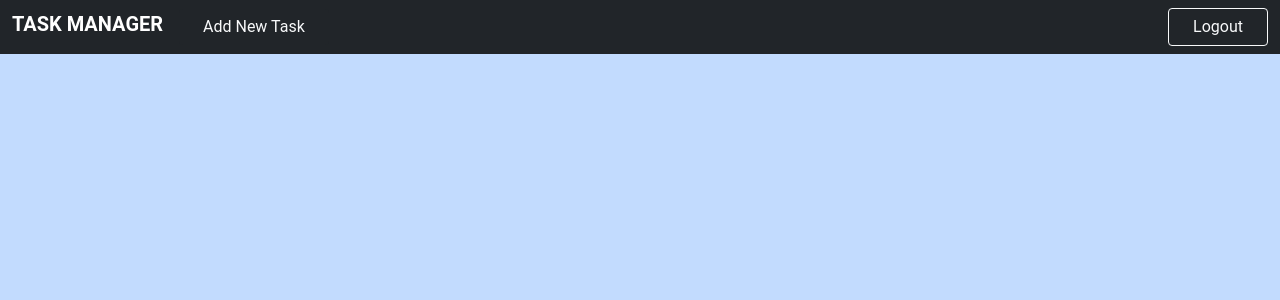
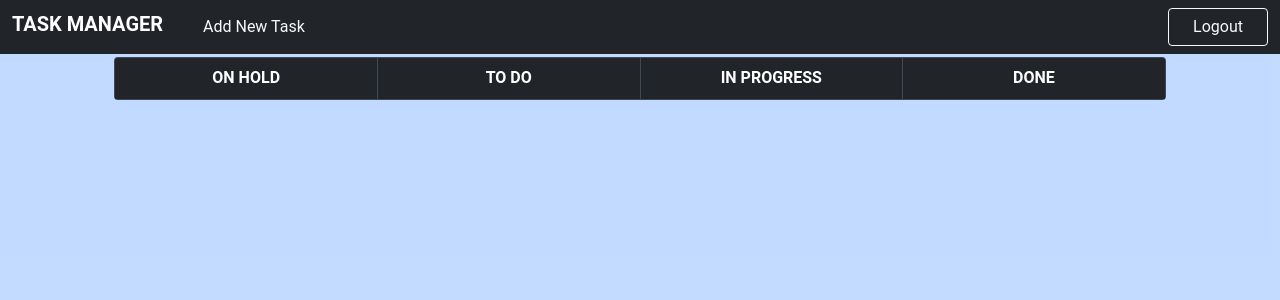
Before and after one commit to VictoriaShyika/task_manager, a React (Create React App) app in the folder client/: page /home in a window 1280 px wide. Shown: the top 300 px of the page. Built offline with nearby package versions, Linux system fonts and the light colour scheme; sample sign-in values are in the browser's storage.

Commit message:
Task_Adding: Added task grid

```diff
--- a/client/package.json
+++ b/client/package.json
@@ -11,8 +11,11 @@
     "bootstrap": "^5.1.3",
     "react": "^18.1.0",
     "react-dom": "^18.1.0",
+    "react-redux": "^8.0.1",
     "react-router-dom": "^6.3.0",
     "react-scripts": "5.0.1",
+    "react-uuid": "^1.0.2",
+    "redux": "^4.2.0",
     "source-map-resolve": "^0.6.0",
     "web-vitals": "^2.1.4"
   },
--- /dev/null
+++ b/client/src/actions/index.js
@@ -0,0 +1,28 @@
+import { CREATE_TASK, REMOVE_TASK, EDIT_TASK } from "./types";
+import uuid from "react-uuid";
+
+export const editTask = (id, params = {}) => {
+  return {
+    type: EDIT_TASK,
+    payload: { id, params },
+  };
+};
+
+export const createTask = ({ title, description }) => {
+  return {
+    type: CREATE_TASK,
+    payload: {
+      id: uuid(),
+      title,
+      description,
+      status: "On Hold",
+    },
+  };
+};
+
+export const removeTask = (id) => {
+  return {
+    type: REMOVE_TASK,
+    id,
+  };
+};
--- /dev/null
+++ b/client/src/actions/types.js
@@ -0,0 +1,3 @@
+export const EDIT_TASK = "EDIT_TASK";
+export const CREATE_TASK = "CREATE_TASK";
+export const REMOVE_TASK = "REMOVE_TASK";
--- a/client/src/components/Navbar.js
+++ b/client/src/components/Navbar.js
@@ -23,7 +23,7 @@ export default function Navbar() {
         {!isAuth ? (
           <>
             <Brand />
-            <div class="navbar-nav">
+            <div className="navbar-nav">
               <div className="ml-auto d-flex ">
                 <Link to="/login" className="mx-2">
                   <Button>Login</Button>
--- a/client/src/components/Task.js
+++ b/client/src/components/Task.js
@@ -1,7 +1,41 @@
 import React from "react";
 
-const Task = () => {
-  return <div><h2>Task componenet</h2></div>;
+const TASKS_STATUSES = ["On Hold", "To Do", "In Progress", "Done"];
+
+const Task = (props) => {
+  function onStatusChange(e) {
+    props.onStatusChange(props.task.id, e.target.value);
+  }
+  function onRemoveTask() {
+    props.onRemoveTask(props.task.id);
+  }
+  return (
+    <>
+      <div className="d-flex justify-content-between mx-1 my-1">
+        <form onChange={onStatusChange}>
+          <select defaultValue={props.task.status}>
+            {TASKS_STATUSES.map((status) => (
+              <option value={status} key={status}>
+                {status}
+              </option>
+            ))}
+          </select>
+        </form>
+        <button
+          type="button"
+          className="btn-close btn-close-white "
+          aria-label="Close"
+          onClick={() => onRemoveTask(props.task.id)}
+        ></button>
+      </div>
+      <div className="px-2" style={{ borderBottom: "solid gray 1px" }}>
+        <h2 className="card-title mt-3 text-uppercase px-2">
+          {props.task.title}
+        </h2>
+        <p className="card-text mb-3 fw-bold px-2">{props.task.description}</p>
+      </div>
+    </>
+  );
 };
 
 export default Task;
--- a/client/src/components/TasksList.js
+++ b/client/src/components/TasksList.js
@@ -1,9 +1,20 @@
 import React from "react";
+import Task from "./Task";
 
-const TasksList = () => {
+const TasksList = (props) => {
   return (
     <div>
-      <h2>TasksList Componenets</h2>
+      <div className="card-header text-uppercase text-center fw-bold bg-dark text-white">
+        {props.status}
+      </div>
+      {props.tasks.map((task) => (
+        <Task
+          key={task.id}
+          task={task}
+          onStatusChange={props.onStatusChange}
+          onRemoveTask={props.onRemoveTask}
+        />
+      ))}
     </div>
   );
 };
--- a/client/src/components/TasksPage.js
+++ b/client/src/components/TasksPage.js
@@ -1,24 +1,109 @@
-import React, { useContext } from "react";
+import React, { useContext, useState } from "react";
 import Button from "./UI/Button";
 import Input from "./UI/Input";
 import Textarea from "./UI/Textarea";
 import { AuthContext } from "../context";
+import TasksList from "./TasksList";
+import Error from "./UI/Error";
 
-const TasksPage = () => {
-  const { addTask } = useContext(AuthContext);
+const TASKS_STATUSES = ["On Hold", "To Do", "In Progress", "Done"];
+
+const TasksPage = (props) => {
+
+  const { addTask, setAddTask } = useContext(AuthContext);
+
+  const [title, setTitle] = useState("");
+  const [description, setDescription] = useState("");
+
+  const [emptyTitle, setEmptyTitle] = useState(false);
+  const [emptyDescription, setEmptyDescription] = useState(false);
+
+  const onTitleChange = (e) => {
+    setTitle(e.target.value);
+  };
+  const onDescriptionChange = (e) => {
+    setDescription(e.target.value);
+  };
+  const resetForm = () => {
+    setTitle("");
+    setDescription("");
+    setAddTask(false);
+  };
+
+  const onCreateTask = (e) => {
+    e.preventDefault();
+    setEmptyTitle(false);
+    setEmptyDescription(false);
+
+    if (title === "" || title == null) {
+      setEmptyTitle("Please fill title field");
+      return console.log("Please fill title field");
+    } else if (description === "" || description == null) {
+      setEmptyDescription("Please fill description field");
+      return console.log("Please fill description field");
+    }
+    props.onCreateTask({ title, description });
+    resetForm();
+  };
+
+  const renderTaskLists = () => {
+    const { tasks } = props;
+    return TASKS_STATUSES.map((status, id) => {
+      const statusTasks = tasks.filter((task) => task.status === status);
+      return (
+        <div
+          className="col-md-3 card text-white bg-dark bg-opacity-75"
+          key={id}
+        >
+          <TasksList
+            key={status}
+            status={status}
+            tasks={statusTasks}
+            onStatusChange={props.onStatusChange}
+            onRemoveTask={props.onRemoveTask}
+          />
+        </div>
+      );
+    });
+  };
 
   return (
-    <div className="container" style={{ paddingTop: "57px" }}>
+    <div
+      className="row"
+      style={{
+        paddingTop: "57px",
+        paddingLeft: "8%",
+        paddingRight: "8%",
+        margin: "0",
+      }}
+    >
+      <div className="col-md-12">
         {addTask && (
           <form
-          className="p-3 bg-dark bg-opacity-75"
+            onSubmit={onCreateTask}
+            className="p-3 bg-dark bg-opacity-75 mb-1"
             style={{ borderRadius: "0.5rem" }}
           >
-          <Input type="text" placeholder="Task Title" />
-          <Textarea type="textarea" placeholder="Task Description" />
+            <Input
+              type="text"
+              placeholder="Task Title"
+              onChange={onTitleChange}
+            />
+            <Textarea
+              type="textarea"
+              placeholder="Task Description"
+              onChange={onDescriptionChange}
+            />
+            {emptyTitle ? <Error>{emptyTitle}</Error> : ""}
+            {emptyDescription ? <Error>{emptyDescription}</Error> : ""}
+
             <Button type="submit">Submit</Button>
           </form>
         )}
+        <div className="card-group" style={{ borderRadius: "0.5rem" }} >
+          {renderTaskLists()}
+        </div>
+      </div>
     </div>
   );
 };
--- a/client/src/components/UI/Error.js
+++ b/client/src/components/UI/Error.js
@@ -1,7 +1,7 @@
 import React from "react";
 
 const Error = ({ children }) => {
-  return <p className="fw-lighter text-danger text-opacity-75">{children}</p>;
+  return <p className="fw-lighter text-danger">{children}</p>;
 };
 
 export default Error;
--- a/client/src/index.js
+++ b/client/src/index.js
@@ -1,12 +1,20 @@
 import React from "react";
 import ReactDOM from "react-dom/client";
+import { createStore } from "redux";
+import { Provider } from "react-redux";
+import  tasks  from "./reducers";
 import App from "./App";
 import { BrowserRouter } from "react-router-dom";
 
+const store = createStore(tasks);
+
 const root = ReactDOM.createRoot(document.getElementById("root"));
+
 root.render(
   <BrowserRouter>
-    <App />
+    <Provider store={store}>
+      <App />
+    </Provider>
   </BrowserRouter>
 );
 
--- a/client/src/pages/Home/Home.js
+++ b/client/src/pages/Home/Home.js
@@ -1,7 +1,9 @@
 import React, { useEffect, useState } from "react";
 import TasksPage from "../../components/TasksPage";
+import { connect } from "react-redux";
+import { createTask, removeTask, editTask } from "../../actions";
 
-export default function Home() {
+function Home(props) {
   // const [someText, setSomeTesxt] = useState("");
 
   // useEffect(() => {
@@ -12,11 +14,35 @@ export default function Home() {
   //     });
   // }, []);
 
+  const onStatusChange = (id, status) => {
+    props.dispatch(editTask(id, { status }));
+  };
+
+  const onCreateTask = ({ title, description }) => {
+    props.dispatch(createTask({ title, description }));
+  };
+
+  const onRemoveTask = (id) => {
+    props.dispatch(removeTask(id));
+  };
+
   return (
     <div>
-      <section className="vh-100 bg-primary bg-opacity-25" >
-        <TasksPage />
+      <section className="vh-100 bg-primary bg-opacity-25">
+        <TasksPage
+          tasks={props.tasks}
+          onStatusChange={onStatusChange}
+          onCreateTask={onCreateTask}
+          onRemoveTask={onRemoveTask}
+        />
       </section>
     </div>
   );
 }
+
+const mapStateToProps = (state) => {
+  return {
+    tasks: state.tasks,
+  };
+};
+export default connect(mapStateToProps)(Home);
--- /dev/null
+++ b/client/src/reducers/index.js
@@ -0,0 +1,50 @@
+import { CREATE_TASK, REMOVE_TASK, EDIT_TASK } from "../actions/types";
+
+const initialState = [
+  // {
+  //   id: 1,
+  //   title: "Task 1",
+  //   description: "Description of Task 1",
+  //   status: "On Hold",
+  // },
+  // {
+  //   id: 2,
+  //   title: "Task 2",
+  //   description: "Description of Task 2",
+  //   status: "To Do",
+  // },
+  // {
+  //   id: 3,
+  //   title: "Task 3",
+  //   description: "Description of Task 3",
+  //   status: "On Hold",
+  // },
+];
+
+const tasks = (state = { tasks: initialState }, action) => {
+  const { payload } = action;
+  switch (action.type) {
+    case EDIT_TASK: {
+      return {
+        tasks: state.tasks.map((task) => {
+          if (task.id === payload.id) {
+            return Object.assign({}, task, payload.params);
+          }
+          return task;
+        }),
+      };
+    }
+    case CREATE_TASK: {
+      return { tasks: state.tasks.concat(action.payload) };
+    }
+    case REMOVE_TASK: {
+      return {
+        tasks: state.tasks.filter((task) => task.id !== action.id),
+      };
+    }
+    default:
+      return state;
+  }
+};
+
+export default tasks;
```
Also changed, not shown: client/src/App.js (+4 -3 lines), 1 other file (tests, documents, lock files or other folders). Lines whose indentation alone changed are shown as unchanged.
